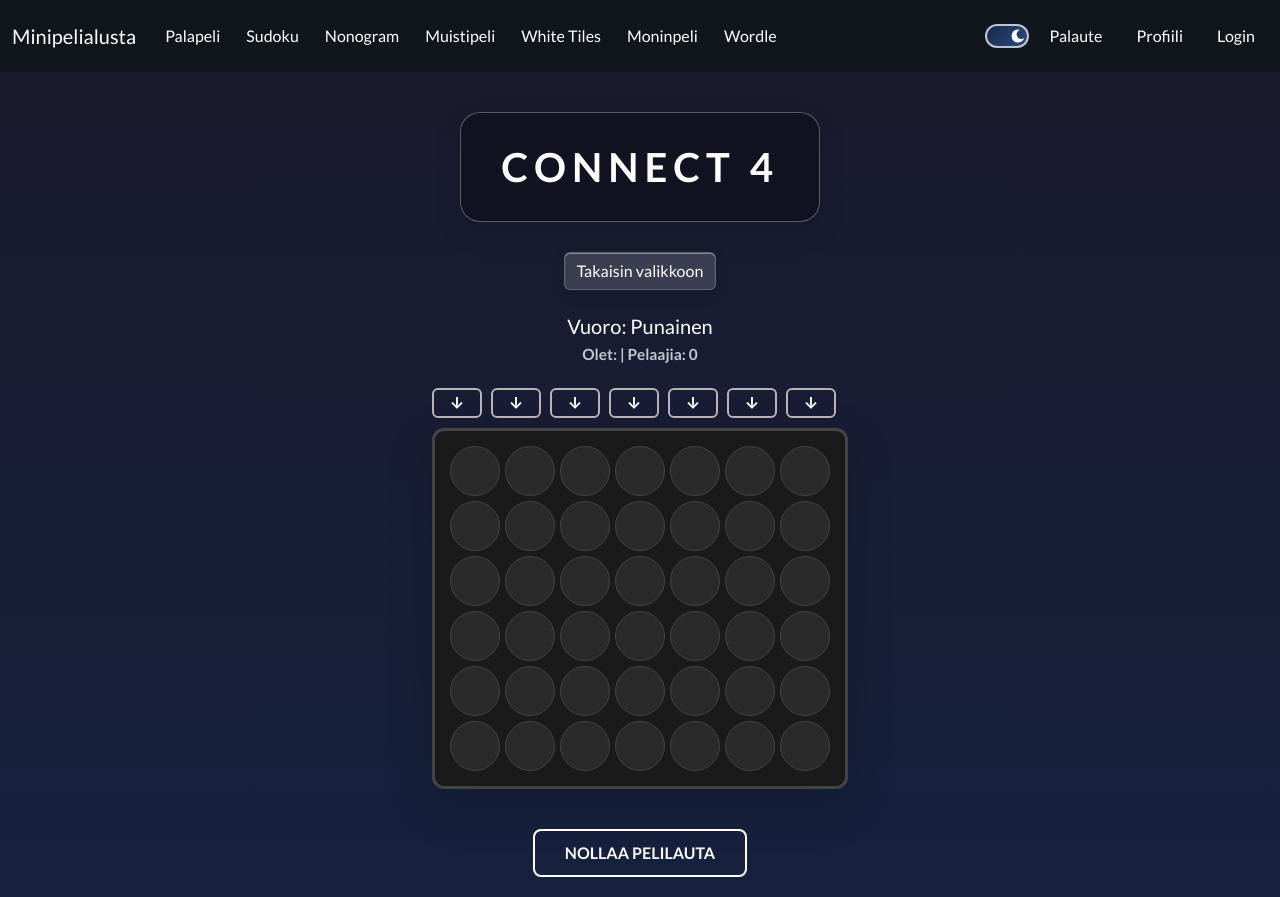
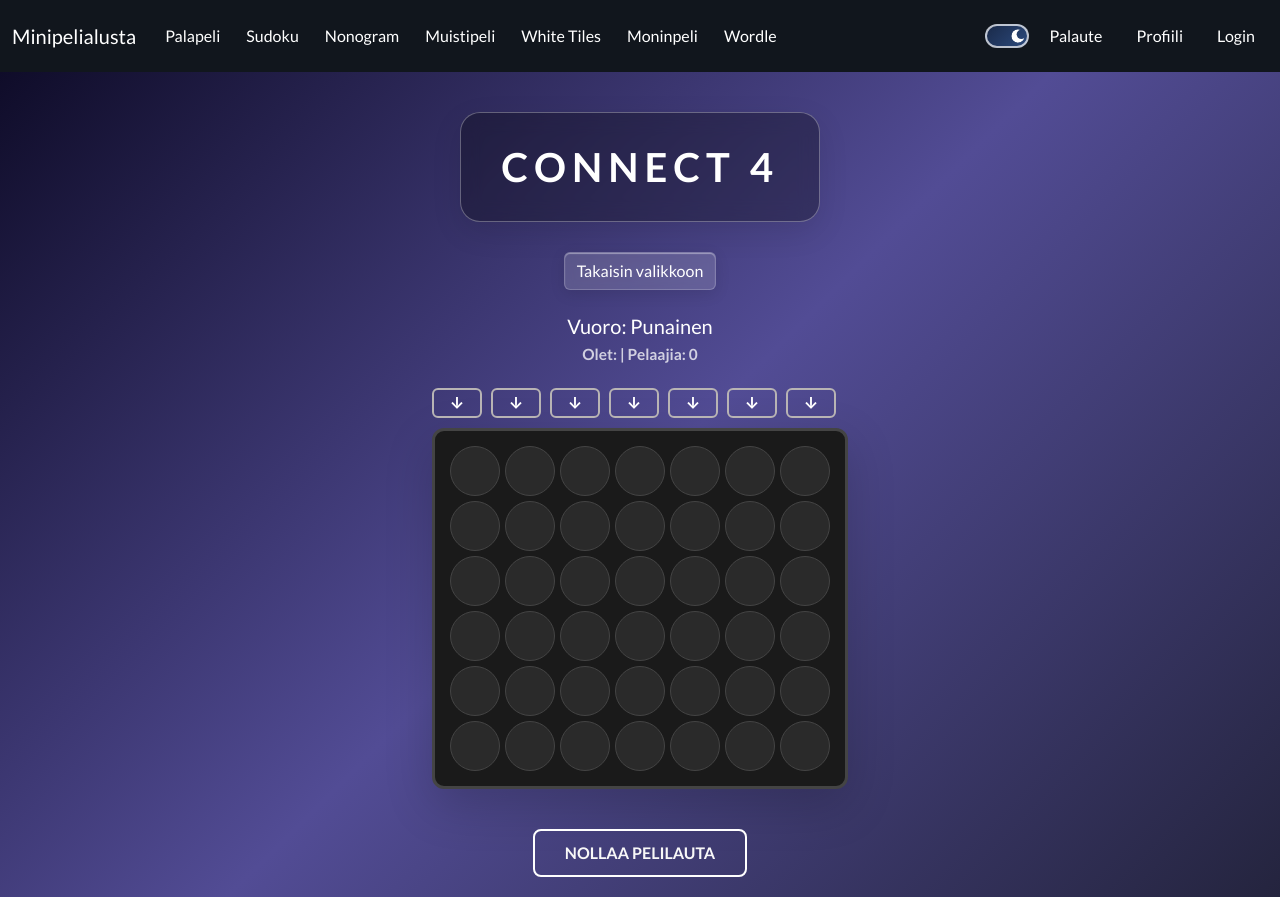
Before and after one commit to Topi-M/HJKMST, a React (Vite) app in the folder client/: page /HJKMST/connect4/1 in a window 1280 px wide. Built offline with nearby package versions, Linux system fonts and the light colour scheme; no server answers.

Commit message:
Connect4 värien sävyt oli väärät niin vaihdoin samanlaisiksi kuin muut

```diff
--- a/client/src/css/connect4.css
+++ b/client/src/css/connect4.css
@@ -4,7 +4,7 @@
     margin: 0;
     padding: 20px;
     box-sizing: border-box;
-    background: linear-gradient(180deg, #8cb1cc 0%, #6390b3 100%) no-repeat fixed;
+    background: linear-gradient(135deg, rgb(148, 190, 214) 25%, rgb(27, 105, 168) 100%) no-repeat fixed;
     display: flex;
     flex-direction: column;
     align-items: center;
@@ -214,7 +214,7 @@
 
 /* Dark Mode */
 body.dark-mode .c4-page-wrapper {
-    background: linear-gradient(180deg, #1a1a2e 0%, #16213e 100%);
+    background: linear-gradient(135deg, #0f0c29 0%, #524c95 50%, #24243e 100%) !important;
 }
 
 body.dark-mode .c4-glass-header {
```
